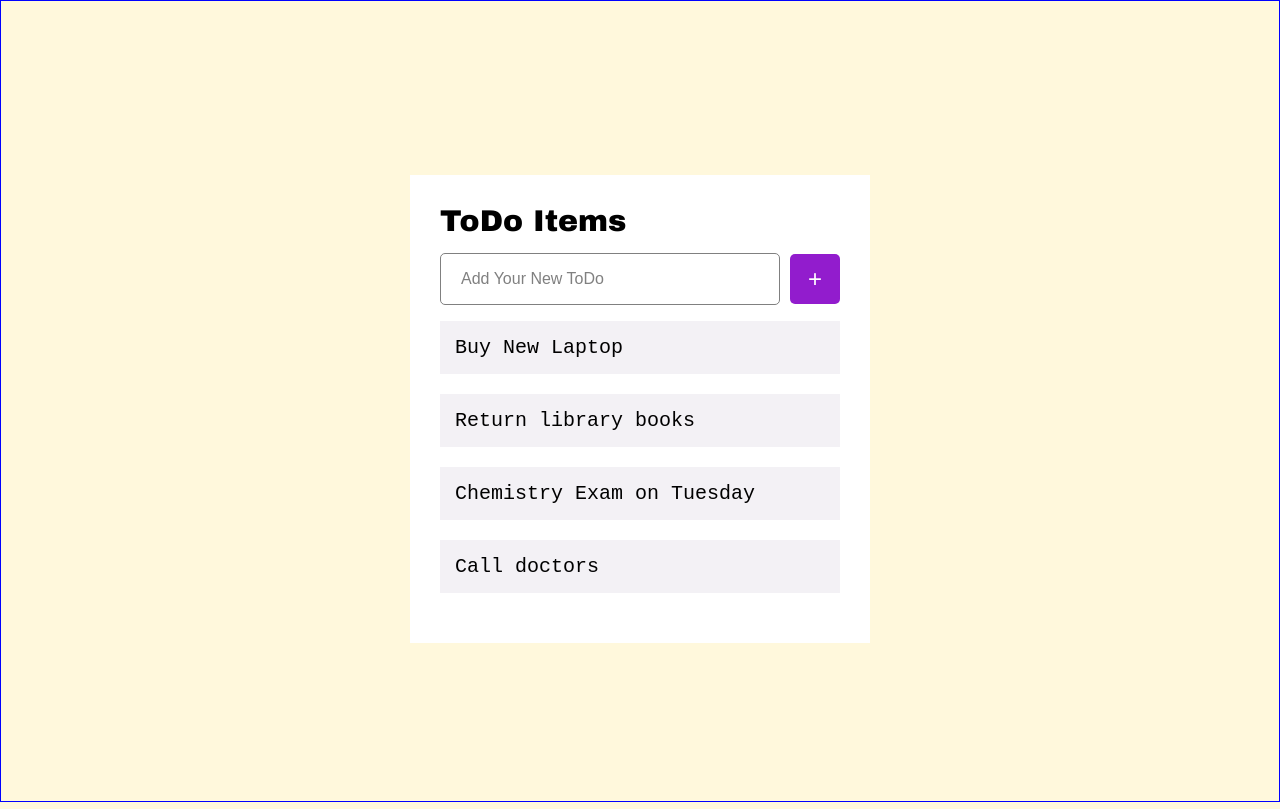
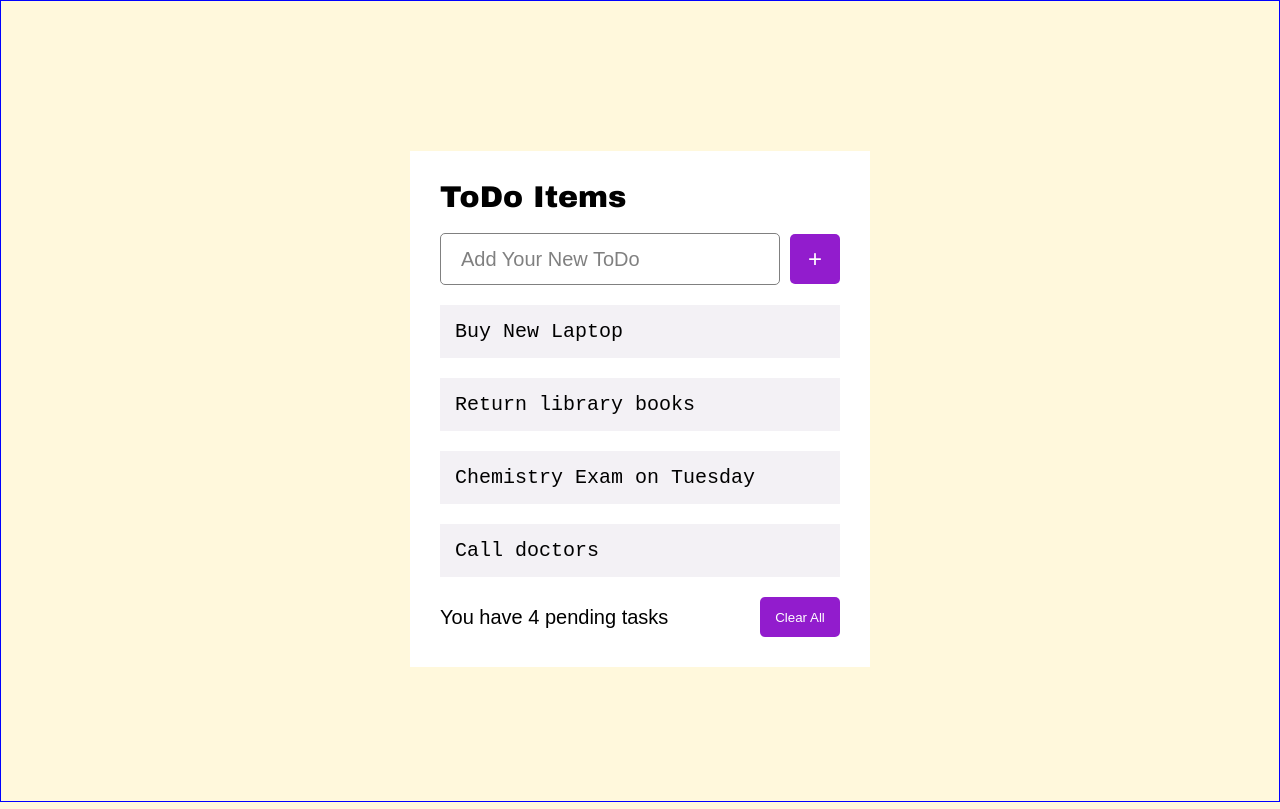
Before and after one commit to stefand2003/to-do-list-vite, a React (Vite) app: page / in a window 1280 px wide. Built offline with nearby package versions, Linux system fonts and the light colour scheme.

Commit message:
Added the footer

```diff
--- a/src/components/create-new-todo/create.scss
+++ b/src/components/create-new-todo/create.scss
@@ -13,6 +13,7 @@
     width: 200px;
     border-radius: 5px;
     padding-left: 20px;
+    font-size: 20px;
   }
 
   button {
--- /dev/null
+++ b/src/components/footer/footer.jsx
@@ -0,0 +1,13 @@
+import React from "react";
+import "./footer.scss";
+
+export default function footer() {
+  return (
+    <div className="footer">
+      <div className="footer__notification"> You have 4 pending tasks</div>
+      <button type="button" className="footer__btn">
+        Clear All
+      </button>
+    </div>
+  );
+}
--- /dev/null
+++ b/src/components/footer/footer.scss
@@ -0,0 +1,22 @@
+.footer {
+  display: flex;
+  // border: 1px red solid;
+
+  align-items: center;
+
+  &__notification {
+    font-size: 20px;
+    font-family: Arial, Helvetica, sans-serif;
+    flex-grow: 1;
+  }
+
+  &__btn {
+    background-color: rgb(146, 28, 205);
+    color: white;
+    cursor: pointer;
+    border-radius: 5px;
+    border: none;
+    height: 40px;
+    width: 80px;
+  }
+}
--- a/src/pages/Home.jsx
+++ b/src/pages/Home.jsx
@@ -1,8 +1,9 @@
 import React from "react";
-import Container from "../components/container/container.jsx";
+import Container from "../components/container/container";
 import Header from "../components/header/header";
 import Create from "../components/create-new-todo/create";
 import ListToDo from "../components/list_todo/list_todo";
+import Footer from "../components/footer/footer";
 
 export default function Home() {
   return (
@@ -10,6 +11,7 @@ export default function Home() {
       <Header />
       <Create />
       <ListToDo />
+      <Footer />
     </Container>
   );
 }
```
